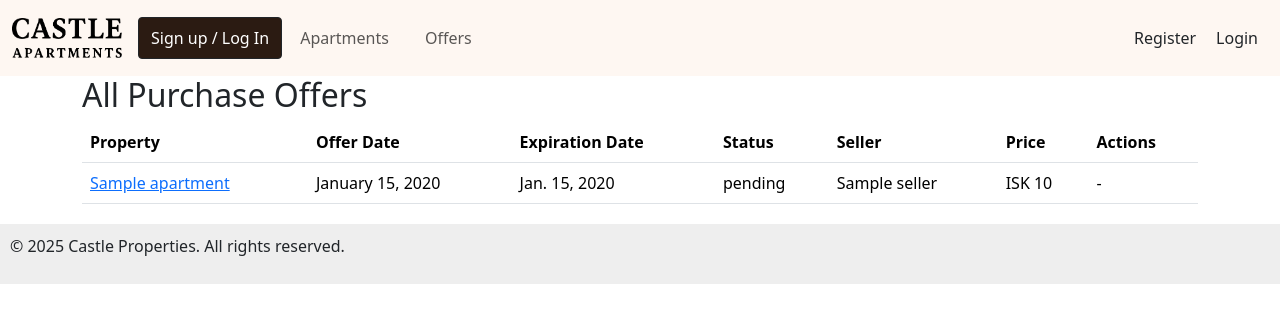
After one commit to Pappakassi/castle_apartments, a Django app: page /apartments/offers/list/ in a window 1280 px wide. The commit adds this page. Shown: the top 323 px of the page. Run offline with Django 4.2, Linux system fonts and the light colour scheme; tables that the repository leaves empty hold one stand-in row (values such as "Sample post"); some libraries are stand-ins or nearby versions.

Commit message:
added offers and sellers and more

```diff
--- a/apartments/models.py
+++ b/apartments/models.py
@@ -1,8 +1,28 @@
 from django.db import models
 from django.contrib.auth.models import User
 
+class Seller(models.Model):
+    SELLER_TYPES = [
+        ('individual', 'Individual'),
+        ('agency', 'Real Estate Agency'),
+    ]
+
+    name = models.CharField(max_length=255)
+    seller_type = models.CharField(max_length=20, choices=SELLER_TYPES)
+    address = models.CharField(max_length=255, blank=True)
+    street_name = models.CharField(max_length=255, blank=True)
+    city = models.CharField(max_length=100, default='Reykjavik')
+    postal_code = models.CharField(max_length=20, blank=True)
+    logo = models.URLField(max_length=500, blank=True)
+    cover_image = models.URLField(max_length=500, blank=True)
+    bio = models.TextField(blank=True)
+
+    def __str__(self):
+        return self.name
+
+
 class Apartment(models.Model):
-    seller = models.ForeignKey(User, on_delete=models.CASCADE, null=True, blank=True)
+    seller = models.ForeignKey(Seller, on_delete=models.CASCADE, null=True, blank=True)
     title = models.CharField(max_length=255)
     address = models.CharField(max_length=255)
     street_name = models.CharField(max_length=255, blank=True)
@@ -15,6 +35,12 @@ class Apartment(models.Model):
     listing_date = models.DateField(auto_now_add=True)
     image = models.URLField(max_length=500, blank=True)
 
+    # Newly added fields:
+    num_rooms = models.PositiveIntegerField(default=1)
+    num_bedrooms = models.PositiveIntegerField(default=1)
+    num_bathrooms = models.PositiveIntegerField(default=1)
+    square_meters = models.PositiveIntegerField(default=0)
+
     def __str__(self):
         return f"{self.title} ({self.city})"
 
--- a/apartments/urls.py
+++ b/apartments/urls.py
@@ -1,5 +1,7 @@
 from django.urls import path
 from . import views
+from django.urls import path, include
+
 
 urlpatterns = [
     path('', views.apartments_list, name='apartments_list'),  # ✅ this handles /apartments/
@@ -7,5 +9,8 @@ urlpatterns = [
     path('create_apartment/', views.create_apartment, name='create_apartment'),
     path('<int:pk>/delete/', views.delete_apartment, name='delete_apartment'), #Arnar er með þetta öfugt, þ.e.a.s. /delete/<int:id>/
     path('<int:pk>/edit/', views.update_apartment, name='update_apartment'),
+    path('sellers/<int:pk>/', views.seller_detail, name='seller_detail'),
+    path('offers/', include('offers.urls')),
+
 
 ]
--- a/offers/models.py
+++ b/offers/models.py
@@ -1,14 +1,21 @@
 from django.db import models
-from django.contrib.auth.models import User  # default User model
+from django.contrib.auth.models import User
+from apartments.models import Apartment
 
-#Option A – Buyer is just a user (using Django's built-in User)
-#Hérna er ekki verið að búa til profile utan um buyer
-class Offer(models.Model):
-    title = models.CharField(max_length=255)
-    description = models.TextField()
-    price = models.DecimalField(max_digits=10, decimal_places=2)
-    posted_at = models.DateTimeField(auto_now_add=True)
+class PurchaseOffer(models.Model):
+    STATUS_CHOICES = [
+        ('pending', 'Pending'),
+        ('accepted', 'Accepted'),
+        ('rejected', 'Rejected'),
+        ('contingent', 'Contingent'),
+    ]
+
+    apartment = models.ForeignKey(Apartment, on_delete=models.CASCADE)
     buyer = models.ForeignKey(User, on_delete=models.CASCADE)
+    price = models.PositiveIntegerField()
+    expiration_date = models.DateField()
+    submitted_at = models.DateTimeField(auto_now_add=True)
+    status = models.CharField(max_length=20, choices=STATUS_CHOICES, default='pending')
 
     def __str__(self):
-        return f"{self.title} by {self.buyer.username}"
+        return f"Offer for {self.apartment.title} by {self.buyer.username}"
--- /dev/null
+++ b/offers/urls.py
@@ -0,0 +1,8 @@
+from django.urls import path
+from . import views
+from .views import offer_list
+
+urlpatterns = [
+    path('submit/<int:apartment_id>/', views.submit_offer, name='submit_offer'),
+    path('list/', offer_list, name='offer_list'),
+]
--- a/offers/views.py
+++ b/offers/views.py
@@ -1,3 +1,36 @@
+from django.shortcuts import render, get_object_or_404
+from django.contrib.auth.decorators import login_required
+from .models import PurchaseOffer
+from apartments.models import Apartment
+from .forms import PurchaseOfferForm
 from django.shortcuts import render
+from offers.models import PurchaseOffer
 
-# Create your views here.
+@login_required
+def submit_offer(request, apartment_id):
+    apartment = get_object_or_404(Apartment, pk=apartment_id)
+
+    # Check if an offer already exists by this user
+    existing_offer = PurchaseOffer.objects.filter(apartment=apartment, buyer=request.user).first()
+    if existing_offer:
+        messages.warning(request, "You have already submitted an offer for this apartment.")
+        return redirect('apartment_detail', apartment.id)
+
+    if request.method == 'POST':
+        form = PurchaseOfferForm(request.POST)
+        if form.is_valid():
+            offer = form.save(commit=False)
+            offer.apartment = apartment
+            offer.buyer = request.user
+            offer.status = 'pending'
+            offer.save()
+            return render(request, 'offers/offer_success.html', {'apartment': apartment})
+    else:
+        form = PurchaseOfferForm()
+
+    return render(request, 'offers/submit_offer.html', {'form': form, 'apartment': apartment})
+
+
+def offer_list(request):
+    offers = PurchaseOffer.objects.select_related('apartment', 'apartment__seller').all()
+    return render(request, 'offers/offer_list.html', {'offers': offers})
--- a/templates/_navigation.html
+++ b/templates/_navigation.html
@@ -14,7 +14,7 @@
           <a class="nav-link" href="/apartments">Apartments</a>
         </li>
         <li class="nav-item">
-          <a class="nav-link disabled" aria-disabled="true">Offers</a>
+          <a class="nav-link" href="{% url 'offer_list' %}">Offers</a>
         </li>
       </ul>
         {% if user.is_authenticated %}
--- a/templates/apartments/_single_apartment.html
+++ b/templates/apartments/_single_apartment.html
@@ -17,7 +17,6 @@
         <p class="card-price"> ISK {{ apt.listing_price|floatformat:0 }}</p>
         <a class="btn btn-primary stretched-link" id="detail-button" href="{% url 'apartment_detail' apt.id %}">Details</a>
     </div>
-</div>
 
 <!--
 <div class="card" style="width: 18rem;">
--- /dev/null
+++ b/templates/offers/offer_list.html
@@ -0,0 +1,43 @@
+{% extends "base.html" %}
+{% block content %}
+  <h2>All Purchase Offers</h2>
+
+  <table class="table">
+    <thead>
+      <tr>
+        <th>Property</th>
+        <th>Offer Date</th>
+        <th>Expiration Date</th>
+        <th>Status</th>
+        <th>Seller</th>
+        <th>Price</th>
+        <th>Actions</th>
+      </tr>
+    </thead>
+    <tbody>
+      {% for offer in offers %}
+        <tr>
+          <td>
+            <a href="{% url 'apartment_detail' offer.apartment.id %}">
+              {{ offer.apartment.title }}
+            </a>
+          </td>
+          <td>{{ offer.submitted_at|date:"F j, Y" }}</td>
+          <td>{{ offer.expiration_date }}</td>
+          <td>{{ offer.status }}</td>
+          <td>{{ offer.apartment.seller.name }}</td>
+          <td>ISK {{ offer.price|floatformat:0 }}</td>
+          <td>
+            {% if offer.status == "Accepted" or offer.status == "Contingent" %}
+              <a href="{% url 'finalize_offer' offer.id %}">Finalize</a>
+            {% else %}
+              -
+            {% endif %}
+          </td>
+        </tr>
+      {% empty %}
+        <tr><td colspan="7">No offers found.</td></tr>
+      {% endfor %}
+    </tbody>
+  </table>
+{% endblock %}
```
Also changed, not shown: apartments/views.py (+26 -34 lines), offers/forms.py (added, +10 -0 lines), scripts/mock_offers.py (added, +34 -0 lines), templates/apartments/apartment_detail.html (+32 -0 lines), templates/apartments/seller_detail.html (added, +39 -0 lines), templates/offers/offer_success.html (added, +8 -0 lines), templates/offers/submit_offer.html (added, +10 -0 lines), apartments/migrations/0003_seller_apartment_num_bathrooms_and_more.py (added), apartments/migrations/0004_alter_apartment_seller.py (added), offers/migrations/0002_purchaseoffer_delete_offer.py (added).
